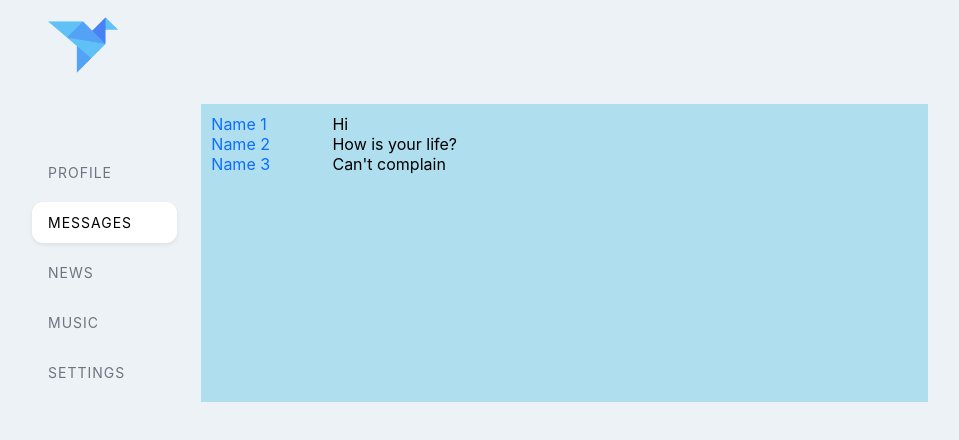
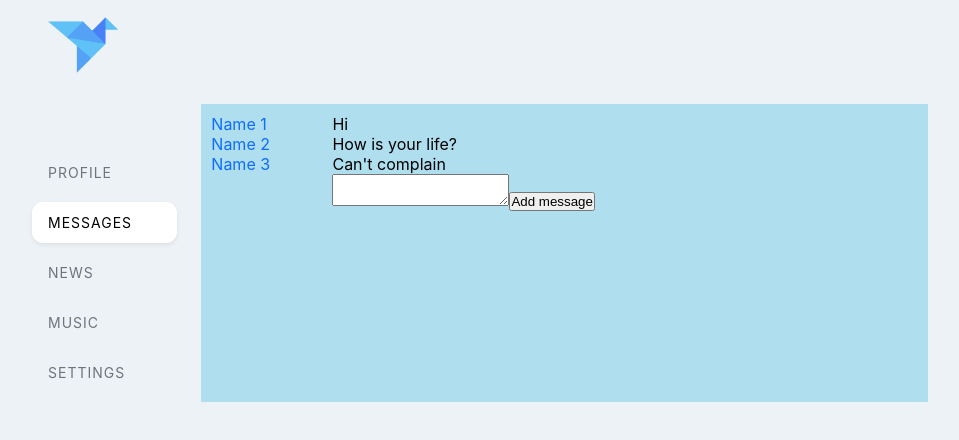
Before and after one commit to yuriy-stryzhak/react-app, a React (Create React App) app: page /dialogs in a window 1280 px wide. Shown: the top 440 px of the page, without its empty margins (160-1119 px from the left). Built offline with nearby package versions, Linux system fonts and the light colour scheme.

Commit message:
Get value from input by clicking button

```diff
--- a/src/components/Dialogs/Dialogs.jsx
+++ b/src/components/Dialogs/Dialogs.jsx
@@ -8,7 +8,15 @@ const Dialogs = (props) => {
     let dialogsElements = props.state.dialogs.map(d => <DialogItem name={d.name} key={d.id} id={d.id} />);
     let messagesElements = props.state.messages.map(m => <Message message={m.message} key={m.id} />);
 
+    let newMessageElement = React.createRef();
+
+    let addMessage = () => {
+        let text = newMessageElement.current.value;
+        alert(text);
+    }
+
     return (
+
         <main className={s.content}>
             <div className={s.dialogs}>
                 <div className={s.dialogsItems}>
@@ -21,6 +29,9 @@ const Dialogs = (props) => {
 
                     { messagesElements }
 
+                    <textarea ref={newMessageElement}></textarea>
+                    <button onClick={ addMessage }>Add message</button>
+
                 </div>
             </div>
 
--- a/src/components/Profile/MyPosts/MyPosts.jsx
+++ b/src/components/Profile/MyPosts/MyPosts.jsx
@@ -6,15 +6,22 @@ const MyPosts = (props) => {
 
     let postsElements = props.state.posts.map( p => <Post message={p.message} likesCount={p.likesCount} key={p.id} />)
 
+    let newPostElement = React.createRef();
+
+    let addPost = () => {
+        let text = newPostElement.current.value;
+        alert(text);
+    }
+
     return (
         <div className={s.postsBlock}>
             <h3>My Posts</h3>
             <div>
                 <div>
-                    <textarea></textarea>
+                    <textarea ref={newPostElement}></textarea>
                 </div>
                 <div>
-                    <button>Add post</button>
+                    <button onClick={ addPost }>Add post</button>
                 </div>
             </div>
             <div className={s.posts}>
```
